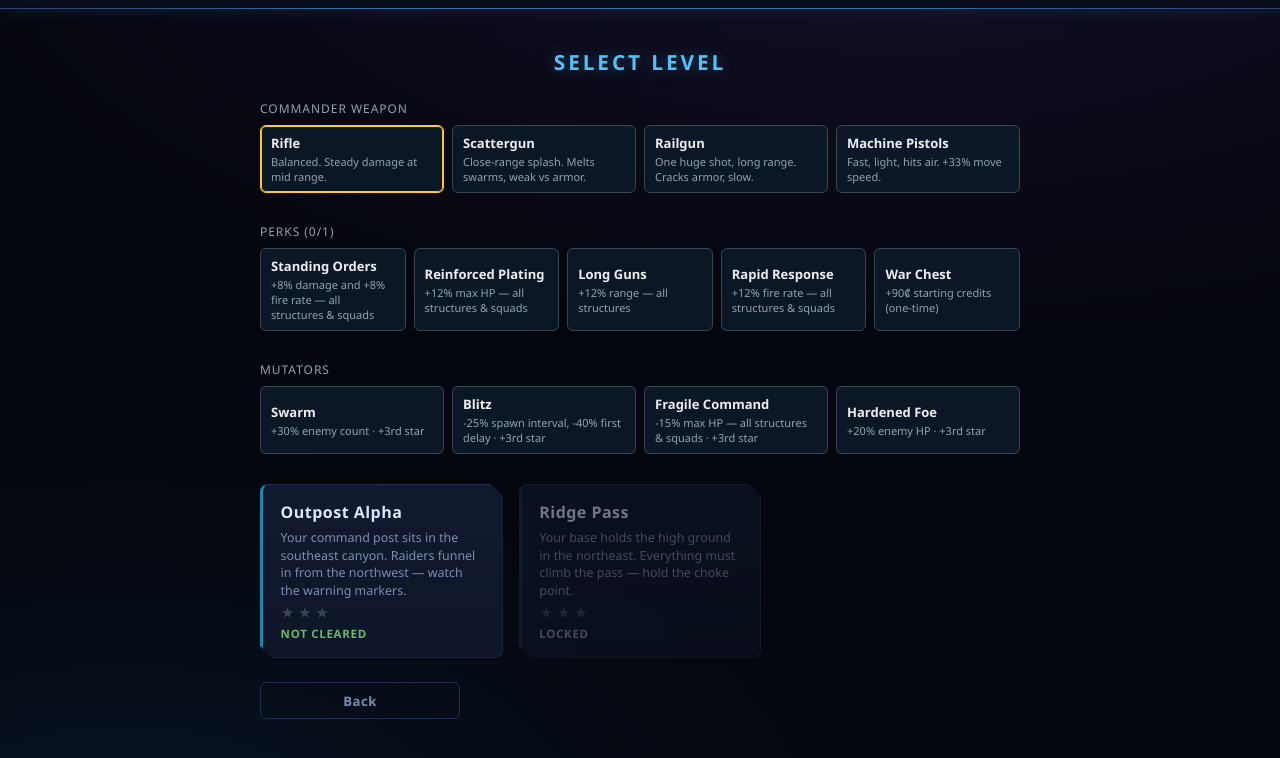
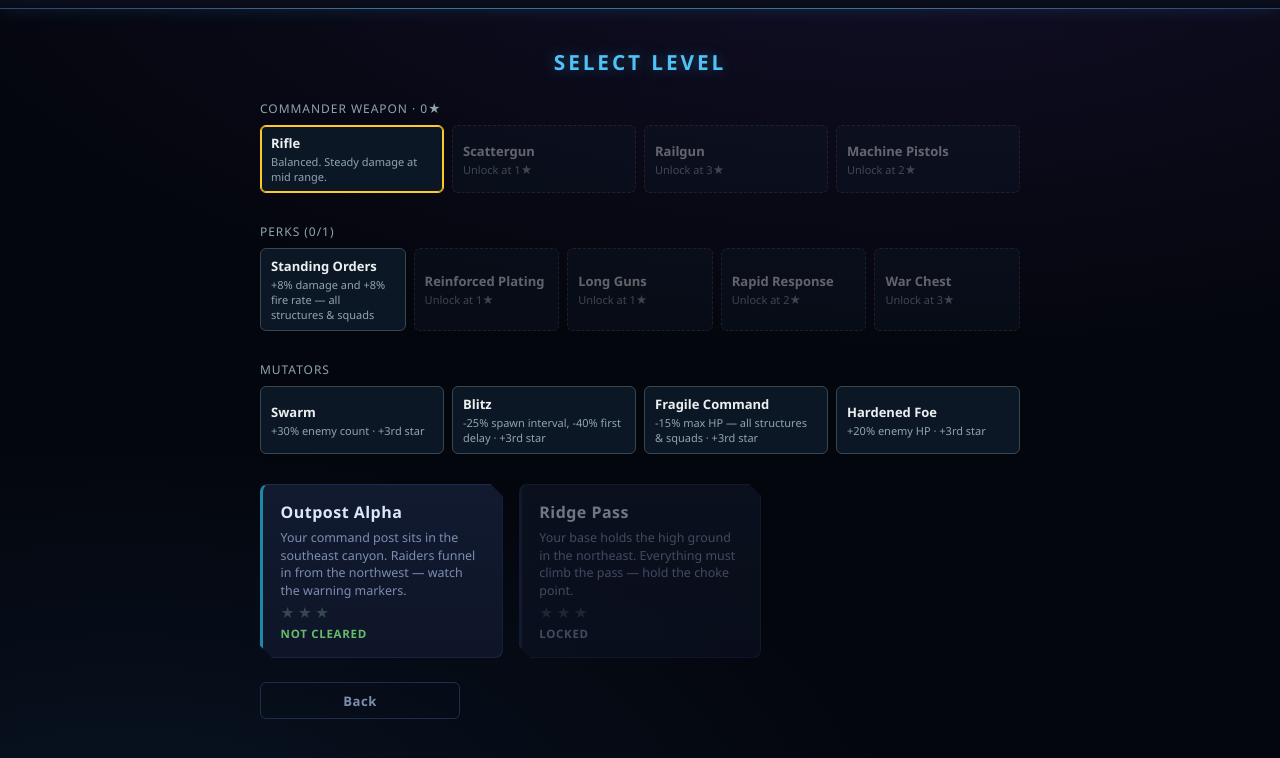
Before and after one commit to neemaabedini/towerdefensegame, a website built with Vite: page index.html in a window 1280 px wide. Both pictures are taken after a click on the button "PLAY". Shown: the part 42-800 px from the top of the page. Built offline with nearby package versions, Linux system fonts and the light colour scheme.

Commit message:
CD-30 Slice 4: unlock gating for weapons and perks
Gate hero weapons and perks by totalStars vs unlockStars (freeze-untuned thresholds). Locked chips stay visible with star requirements; stale selections sanitize to rifle / drop locked perks. Mutators remain available from a fresh save so Star 3 is earnable.

```diff
--- a/src/app/AppShell.ts
+++ b/src/app/AppShell.ts
@@ -1,3 +1,4 @@
+import { HEROES } from "../data/hero";
 import { LEVELS } from "../data/levels";
 import { MUTATORS } from "../data/mutators";
 import { PERKS } from "../data/perks";
@@ -20,10 +21,10 @@ export type AppModal = "none" | "pause";
 /** Total-star threshold where perk slots grow 1 -> 2 (design doc §4 Q2,
  *  §11 "USER-set data"). A single named constant so the real pacing number
  *  is a one-line edit, not a design change — v1 max is 2 slots per the
- *  design doc's own conservative cap. USER-PENDING: this number (3) is
- *  plausible-but-untuned, same balance-freeze status as every other CD-30
- *  number. */
+ *  design doc's own conservative cap. Freeze-untuned (balance freeze). */
 const PERK_SLOT_THRESHOLD_STARS = 3;
+
+const DEFAULT_HERO_WEAPON = "rifle";
 
 /**
  * App state machine ABOVE the sim (see design-demo-milestone.md Problem 1).
@@ -150,12 +151,14 @@ export class AppShell {
   }
 
   /** Selected hero weapon (CD-30) — falls back to the rifle for pre-CD-30
-   *  saves and stale/unknown ids (Game.setHeroLoadout re-sanitizes too). */
+   *  saves, unknown ids, and locked weapons (Slice 4 sanitize). */
   get heroWeapon(): string {
-    return this.data.settings.heroWeapon ?? "rifle";
+    const raw = this.data.settings.heroWeapon ?? DEFAULT_HERO_WEAPON;
+    return this.isWeaponUnlocked(raw) ? raw : DEFAULT_HERO_WEAPON;
   }
 
   setHeroWeapon(id: string): void {
+    if (!this.isWeaponUnlocked(id)) return;
     if (this.data.settings.heroWeapon === id) return;
     this.data.settings.heroWeapon = id;
     this.persistNow();
@@ -173,8 +176,7 @@ export class AppShell {
   }
 
   /** Sum of every level's stars — the single progression currency (design
-   *  doc §3 A2) gating perk slots (Slice 1/2) and, later, unlock gating
-   *  (Slice 4, out of scope here). */
+   *  doc §3 A2) gating perk slots, weapon unlocks, and perk unlocks. */
   totalStars(): number {
     let total = 0;
     for (let i = 0; i < LEVELS.length; i++) {
@@ -188,20 +190,37 @@ export class AppShell {
     return this.totalStars() >= PERK_SLOT_THRESHOLD_STARS ? 2 : 1;
   }
 
-  /** Equipped perk ids (CD-30 Slice 2). Trims unknown ids and anything past
-   *  the current slot count at READ time — mirrors `heroWeapon`'s stale-id
-   *  sanitization, so slots shrinking (e.g. a future reset) never needs a
-   *  write-time migration, just a shorter read. */
+  /** Weapon unlock gate (CD-30 Slice 4). Unlocks are pure functions of
+   *  total stars vs def.unlockStars — nothing stored (design §4 Q4). */
+  isWeaponUnlocked(id: string): boolean {
+    const def = HEROES[id];
+    if (!def) return false;
+    return this.totalStars() >= (def.unlockStars ?? 0);
+  }
+
+  /** Perk unlock gate (CD-30 Slice 4). Mutators stay unlocked from a fresh
+   *  save so Star 3 is earnable immediately (design §11 recommendation). */
+  isPerkUnlocked(id: string): boolean {
+    const def = PERKS[id];
+    if (!def) return false;
+    return this.totalStars() >= def.unlockStars;
+  }
+
+  /** Equipped perk ids (CD-30 Slice 2/4). Trims unknown, locked, and
+   *  over-cap ids at READ time — mirrors heroWeapon sanitization so a
+   *  stars regression never needs a write-time migration. */
   get selectedPerks(): string[] {
     const raw = this.data.settings.perks ?? [];
-    return raw.filter((id) => !!PERKS[id]).slice(0, this.perkSlots());
+    return raw
+      .filter((id) => this.isPerkUnlocked(id))
+      .slice(0, this.perkSlots());
   }
 
-  /** Toggles a perk on/off; no-ops if the id is unknown or (when adding)
+  /** Toggles a perk on/off; no-ops if unknown, locked, or (when adding)
    *  the slot cap is already full. Persists immediately, same as
    *  `setHeroWeapon` — this is a deliberate pre-level click, not a drag. */
   togglePerk(id: string): void {
-    if (!PERKS[id]) return;
+    if (!this.isPerkUnlocked(id)) return;
     const current = this.selectedPerks;
     let next: string[];
     if (current.includes(id)) {
--- a/src/data/hero.json
+++ b/src/data/hero.json
@@ -13,7 +13,8 @@
     "abilities": ["volley"],
     "respawn": { "atDawn": true },
     "color": "#263238",
-    "accent": "#ffca28"
+    "accent": "#ffca28",
+    "unlockStars": 0
   },
   "scattergun": {
     "id": "scattergun",
@@ -30,7 +31,8 @@
     "abilities": ["concussion"],
     "respawn": { "atDawn": true },
     "color": "#4e342e",
-    "accent": "#ff8a65"
+    "accent": "#ff8a65",
+    "unlockStars": 1
   },
   "railgun": {
     "id": "railgun",
@@ -46,7 +48,8 @@
     "abilities": ["overcharge"],
     "respawn": { "atDawn": true },
     "color": "#1a237e",
-    "accent": "#4dd0e1"
+    "accent": "#4dd0e1",
+    "unlockStars": 3
   },
   "machine_pistols": {
     "id": "machine_pistols",
@@ -62,6 +65,7 @@
     "abilities": ["sky_burst"],
     "respawn": { "atDawn": true },
     "color": "#33691e",
-    "accent": "#aed581"
+    "accent": "#aed581",
+    "unlockStars": 2
   }
 }
--- a/src/data/perks.json
+++ b/src/data/perks.json
@@ -13,7 +13,7 @@
     "blurb": "Heavier armor plate on every structure and unit.",
     "mods": { "maxHp": 1.12 },
     "scope": "all structures & squads",
-    "unlockStars": 0
+    "unlockStars": 1
   },
   "long_guns": {
     "id": "long_guns",
@@ -21,7 +21,7 @@
     "blurb": "Extended barrels reach further down the lane.",
     "mods": { "range": 1.12 },
     "scope": "all structures",
-    "unlockStars": 0
+    "unlockStars": 1
   },
   "rapid_response": {
     "id": "rapid_response",
@@ -29,13 +29,13 @@
     "blurb": "Faster reloads across the board.",
     "mods": { "fireRate": 1.12 },
     "scope": "all structures & squads",
-    "unlockStars": 0
+    "unlockStars": 2
   },
   "war_chest": {
     "id": "war_chest",
     "name": "War Chest",
     "blurb": "A one-time supply drop on landing.",
     "startingCredits": 90,
-    "unlockStars": 0
+    "unlockStars": 3
   }
 }
--- a/src/styles/main.css
+++ b/src/styles/main.css
@@ -296,6 +296,17 @@ body {
   box-shadow: 0 0 0 1px #ffca28 inset;
 }
 
+/* CD-30 Slice 4: locked weapons stay visible with star requirement on face. */
+.weapon-chip.locked {
+  opacity: 0.4;
+  cursor: not-allowed;
+  border-style: dashed;
+}
+
+.weapon-chip.locked:hover {
+  border-color: #37474f;
+}
+
 .weapon-chip-name {
   font-weight: 600;
   font-size: 13px;
@@ -352,6 +363,17 @@ body {
 .perk-chip.at-cap {
   opacity: 0.45;
   cursor: not-allowed;
+}
+
+/* CD-30 Slice 4: locked perks show unlock threshold, not selectable. */
+.perk-chip.locked {
+  opacity: 0.4;
+  cursor: not-allowed;
+  border-style: dashed;
+}
+
+.perk-chip.locked:hover {
+  border-color: #37474f;
 }
 
 .perk-chip-name,
--- a/src/ui/screens/LevelSelect.ts
+++ b/src/ui/screens/LevelSelect.ts
@@ -31,37 +31,44 @@ export class LevelSelect {
 
     this.cardsEl.innerHTML = "";
 
-    // CD-30 hero weapons: pre-level loadout picker. All unlocked for now
-    // (user decision 2026-07-16) — unlock gating arrives with CD-30 proper.
+    // CD-30 hero weapons: pre-level loadout picker. Slice 4 gates chips by
+    // totalStars vs unlockStars (locked chips stay visible, not selectable).
     // Blurb + name on the face, no hover (UI_PLAN 6); selection persists via
     // shell.setHeroWeapon and lands in Game at startLevel.
+    const totalStars = this.shell.totalStars();
     const weaponRow = document.createElement("div");
     weaponRow.className = "weapon-row";
     const weaponLabel = document.createElement("div");
     weaponLabel.className = "weapon-row-label";
-    weaponLabel.textContent = "Commander weapon";
+    weaponLabel.textContent = `Commander weapon · ${totalStars}★`;
     weaponRow.appendChild(weaponLabel);
     for (const def of Object.values(HEROES)) {
+      const unlocked = this.shell.isWeaponUnlocked(def.id);
+      const need = def.unlockStars ?? 0;
       const chip = document.createElement("button");
       chip.type = "button";
       chip.className = "weapon-chip";
       if (def.id === this.shell.heroWeapon) chip.classList.add("selected");
+      if (!unlocked) {
+        chip.classList.add("locked");
+        chip.disabled = true;
+      }
       const name = document.createElement("div");
       name.className = "weapon-chip-name";
       name.textContent = def.name;
       const blurb = document.createElement("div");
       blurb.className = "weapon-chip-blurb";
-      blurb.textContent = def.blurb;
+      blurb.textContent = unlocked ? def.blurb : `Unlock at ${need}★`;
       chip.append(name, blurb);
-      chip.addEventListener("click", () => this.shell.setHeroWeapon(def.id));
+      if (unlocked) {
+        chip.addEventListener("click", () => this.shell.setHeroWeapon(def.id));
+      }
       weaponRow.appendChild(chip);
     }
     this.cardsEl.appendChild(weaponRow);
 
-    // CD-30 Slice 2: perk row — selectable up to shell.perkSlots(), "n/m"
-    // counter, chip text derived from `mods` (formatPerkBlurb, M8). Gating
-    // by unlockStars is Slice 4 (out of scope) — every v1 perk is unlocked,
-    // the only cap here is the slot count.
+    // CD-30 Slice 2/4: perk row — selectable up to shell.perkSlots(), "n/m"
+    // counter, locked chips by unlockStars, chip text from formatPerkBlurb.
     const perkSlots = this.shell.perkSlots();
     const selectedPerks = this.shell.selectedPerks;
     const perkRow = document.createElement("div");
@@ -71,21 +78,30 @@ export class LevelSelect {
     perkLabel.textContent = `Perks (${selectedPerks.length}/${perkSlots})`;
     perkRow.appendChild(perkLabel);
     for (const def of Object.values(PERKS)) {
+      const unlocked = this.shell.isPerkUnlocked(def.id);
       const selected = selectedPerks.includes(def.id);
-      const atCap = !selected && selectedPerks.length >= perkSlots;
+      const atCap = unlocked && !selected && selectedPerks.length >= perkSlots;
       const chip = document.createElement("button");
       chip.type = "button";
       chip.className = "perk-chip";
       if (selected) chip.classList.add("selected");
       if (atCap) chip.classList.add("at-cap");
+      if (!unlocked) {
+        chip.classList.add("locked");
+        chip.disabled = true;
+      }
       const name = document.createElement("div");
       name.className = "perk-chip-name";
       name.textContent = def.name;
       const blurb = document.createElement("div");
       blurb.className = "perk-chip-blurb";
-      blurb.textContent = formatPerkBlurb(def);
+      blurb.textContent = unlocked
+        ? formatPerkBlurb(def)
+        : `Unlock at ${def.unlockStars}★`;
       chip.append(name, blurb);
-      chip.addEventListener("click", () => this.shell.togglePerk(def.id));
+      if (unlocked) {
+        chip.addEventListener("click", () => this.shell.togglePerk(def.id));
+      }
       perkRow.appendChild(chip);
     }
     this.cardsEl.appendChild(perkRow);
```
Also changed, not shown: TICKETS.md (+27 -13 lines), docs/design-meta-progression.md (+2 -2 lines), src/data/hero.ts (+4 -6 lines).
